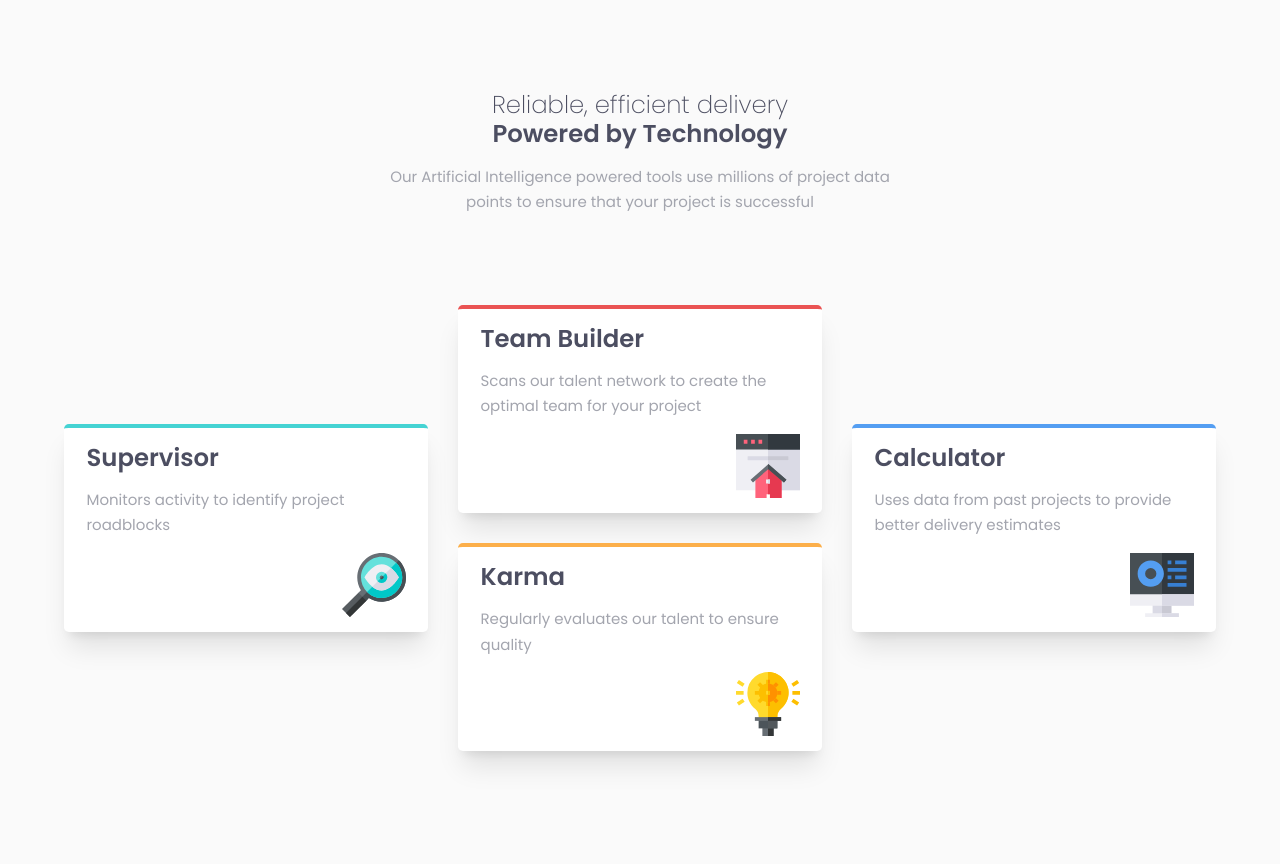
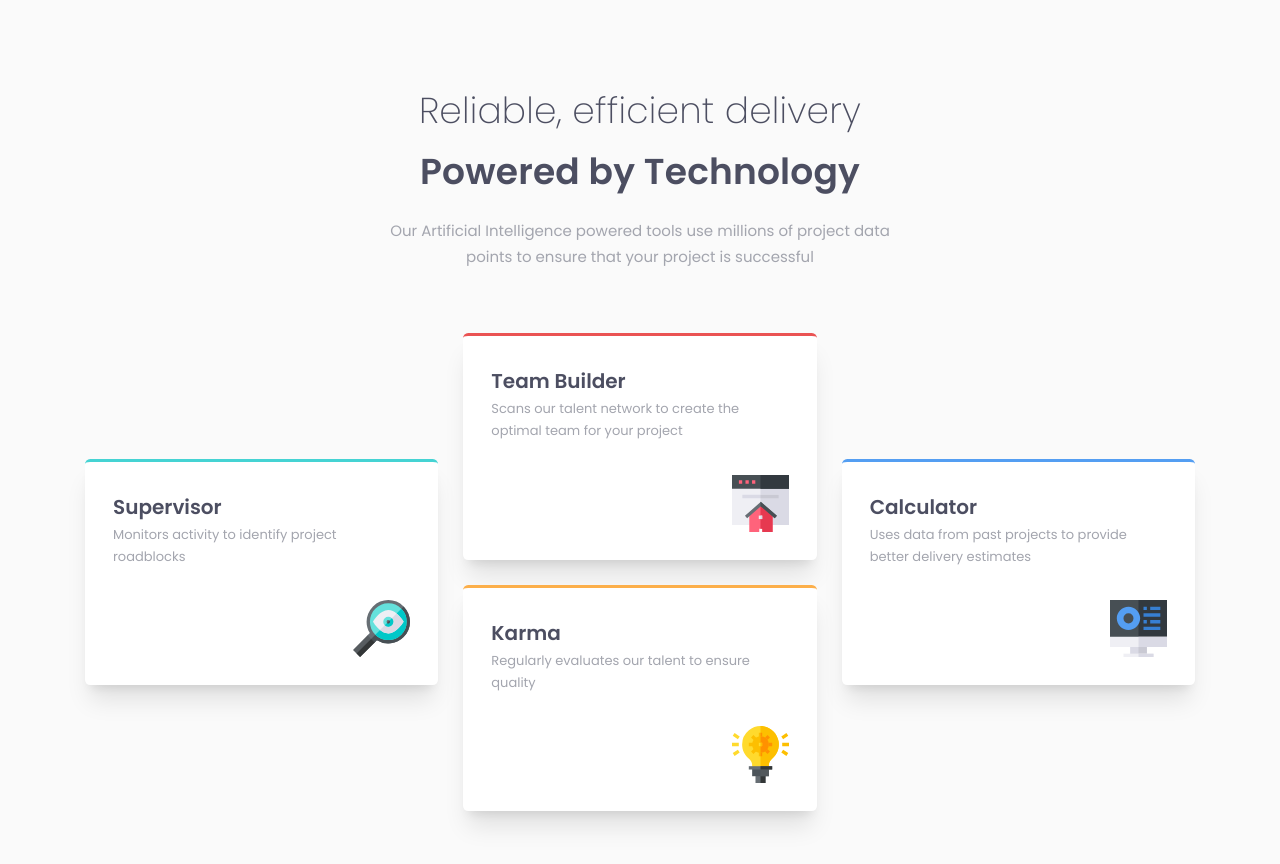
Before and after one commit to Fixito/fem-four-card-feature-section, a plain HTML site: page index.html in a window 1280 px wide. Before the commit the page ends 826 px from the top, so only its background shows below. Drawn offline with Linux system fonts and the light colour scheme.

Commit message:
chore: Improve code formatting and consistency

```diff
--- a/styles/style.css
+++ b/styles/style.css
@@ -8,18 +8,19 @@
   --clr-blue: hsl(212, 86%, 64%);
 
   /* Neutral */
+  --clr-neutral-100: hsl(0, 0%, 98%);
+  --clr-neutral-400: hsl(229, 6%, 66%);
   --clr-neutral-900: hsl(234, 12%, 34%);
-  --clr-neutral-400: hsl(229, 6%, 66%);
-  --clr-neutral-100: hsl(0, 0%, 98%);
 
   /* Rest of colors */
   --clr-white: hsl(0, 0%, 100%);
 
   /* Typography */
+  --fs-300: 0.8125rem;
   --fs-400: 0.9375rem;
   --fs-500: 1.25rem;
-  --fs-600: 1.625rem;
-  --fs-900: 2.5rem;
+  --fs-600: 1.5rem;
+  --fs-900: 2.25rem;
 
   /* Fonts */
   --ff-sans: 'Poppins', sans-serif;
@@ -28,14 +29,16 @@
   --fw-semibold: 600;
 
   /* Rest of vars */
-  --shadow: 0 1px 3px 0 rgb(0 0 0 / 0.1), 0 1px 2px -1px rgb(0 0 0 / 0.1);
-  --shadow-md: 0 4px 6px -1px rgb(0 0 0 / 0.1), 0 2px 4px -2px rgb(0 0 0 / 0.1);
+  --letter-spacing: 0.17px;
+  --shadow: 0 1px 3px 0 rgb(0 0 0 / 0.1),
+    0 1px 2px -1px rgb(0 0 0 / 0.1);
+  --shadow-md: 0 4px 6px -1px rgb(0 0 0 / 0.1),
+    0 2px 4px -2px rgb(0 0 0 / 0.1);
   --shadow-lg: 0 10px 15px -3px rgb(0 0 0 / 0.1),
     0 4px 6px -4px rgb(0 0 0 / 0.1);
   --shadow-xl: 0 20px 25px -5px rgb(0 0 0 / 0.1),
     0 8px 10px -6px rgb(0 0 0 / 0.1);
-  --fluid-view: 90vw;
-  --max-width: 1280px;
+  --max-width: 1110px;
   --narrow-width: 55ch;
 }
 
@@ -47,27 +50,30 @@
 
 html {
   font-family: var(--ff-sans);
-  font-size: var(--fs-400);
   font-weight: var(--fw-normal);
   line-height: 1.7;
   color: var(--clr-neutral-400);
 }
 
 body {
+  font-size: var(--fs-400);
   background-color: var(--clr-neutral-100);
+  padding-inline: 2rem;
 }
 
 h1,
 h2,
 h3 {
   color: var(--clr-neutral-900);
-  line-height: 1.2;
   text-wrap: balance;
   margin-block-end: 0.5rem;
 }
 
+p {
+  margin: 0;
+}
+
 .container {
-  inline-size: var(--fluid-view);
   max-inline-size: var(--max-width);
   margin-inline: auto;
 }
@@ -78,37 +84,43 @@ h3 {
 
 header {
   text-align: center;
-  margin-block: 6rem;
+  padding-block-start: 6rem;
 }
 
 h1 {
+  margin-block-start: 0;
   font-weight: var(--fw-extralight);
   font-size: var(--fs-600);
+  letter-spacing: var(--letter-spacing);
 }
 
 h1 .sub-heading {
-  color: var(--clr-neutral-900);
   font-weight: var(--fw-semibold);
 }
 
-header > p {
-  text-wrap: balance;
-  font-size: var(--fs-500);
-}
-
 main {
+  margin-block-start: 4.75rem;
   padding-block-end: 5rem;
 }
 
 .layout-grid {
   display: grid;
   grid-auto-columns: 1fr;
-  gap: 2rem;
+  gap: 25px;
 }
 
 @media screen and (min-width: 768px) {
-  header .text {
-    text-wrap: pretty;
+  header {
+    padding-block-start: 5rem;
+  }
+
+  h1 {
+    font-size: var(--fs-900);
+    margin-block-end: 1rem;
+  }
+
+  main {
+    margin-block-start: 4rem;
   }
 
   .layout-grid {
@@ -140,10 +152,11 @@ main {
   --border-radius: 0.325rem;
 
   background-color: var(--clr-white);
-  padding: 1rem 1.5rem;
+  padding: 1.75rem;
   border-radius: var(--border-radius);
-  border-top: var(--border-radius) solid transparent;
+  border-top: 3.55px solid transparent;
   box-shadow: var(--shadow-xl);
+  font-size: var(--fs-300);
 }
 
 .border-cyan {
@@ -163,12 +176,14 @@ main {
 }
 
 .card__title {
-  font-size: var(--fs-600);
+  font-size: var(--fs-500);
   margin: 0;
 }
 
 .card__img {
-  margin-block-start: 1rem;
   display: block;
+  max-inline-size: 100%;
+  margin-block-start: 2rem;
   margin-inline-start: auto;
+  width: 57px;
 }
```
Also changed, not shown: index.html (+26 -9 lines).
